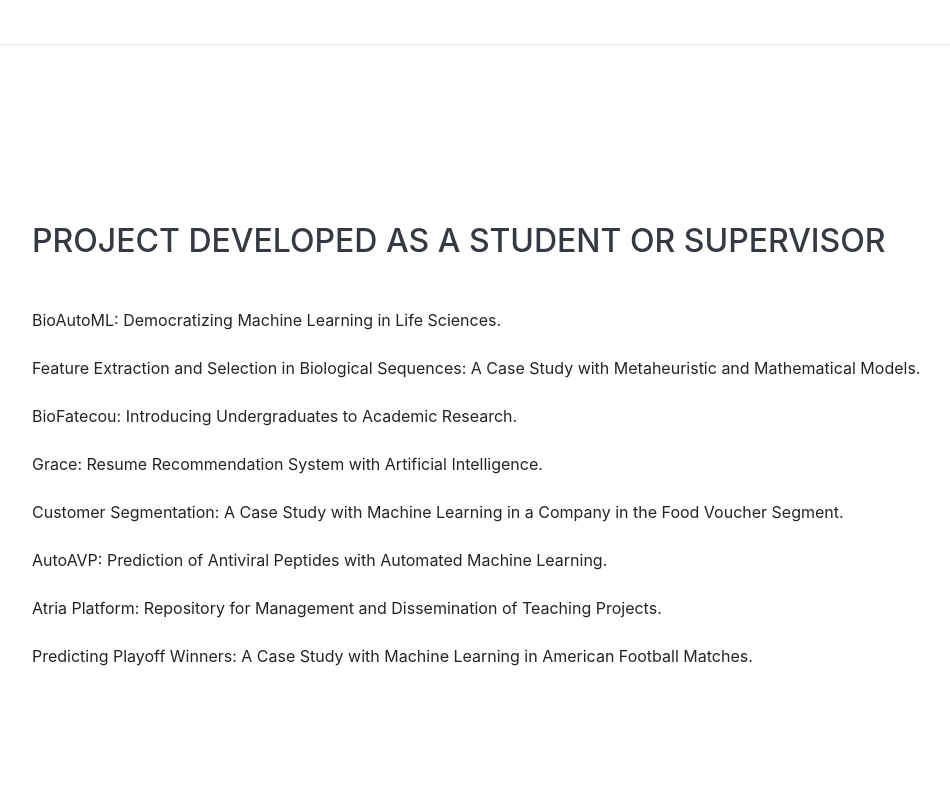
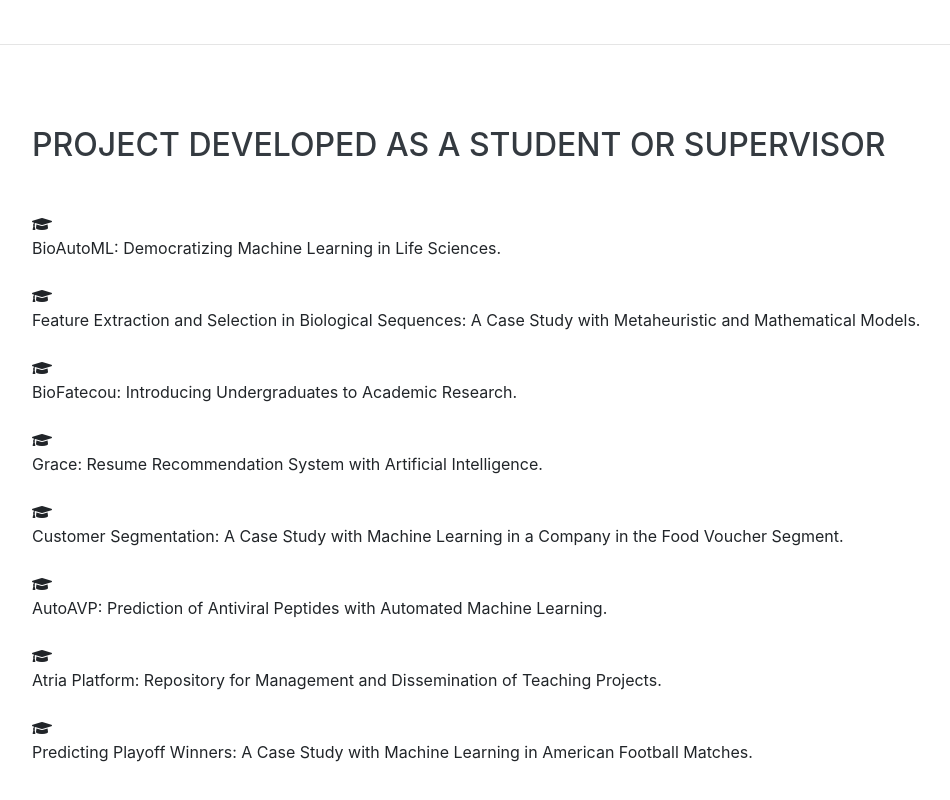
Before and after one commit to Bonidia/website, a website with bundled scripts: page index.html in a window 1280 px wide. Shown: the part 7706-8506 px from the top of the page, without its empty margins (288-1238 px from the left). Built offline with nearby package versions, Linux system fonts and the light colour scheme; a web font is replaced by a local one.

Commit message:
Update index.html

```diff
--- a/index.html
+++ b/index.html
@@ -551,35 +551,42 @@
       <div class="w-100">
         <h2 class="mb-5">Project Developed as a Student or Supervisor</h2>
 
-        <i class="fa-li fa fa-book text-warning"></i>
+        <i class="fa fa-graduation-cap" aria-hidden="true"></i>
         <p class="mb-0">BioAutoML: Democratizing Machine Learning in Life Sciences.</p>
 
         </br>
 
+        <i class="fa fa-graduation-cap" aria-hidden="true"></i>
         <p class="mb-0">Feature Extraction and Selection in Biological Sequences: A Case Study with Metaheuristic and Mathematical Models.</p>
 
         </br>
 
+        <i class="fa fa-graduation-cap" aria-hidden="true"></i>
         <p class="mb-0">BioFatecou: Introducing Undergraduates to Academic Research.</p>
 
         </br>
 
+        <i class="fa fa-graduation-cap" aria-hidden="true"></i>
         <p class="mb-0">Grace: Resume Recommendation System with Artificial Intelligence.</p>
 
         </br>
 
+        <i class="fa fa-graduation-cap" aria-hidden="true"></i>
         <p class="mb-0">Customer Segmentation: A Case Study with Machine Learning in a Company in the Food Voucher Segment.</p>
 
         </br>
 
+        <i class="fa fa-graduation-cap" aria-hidden="true"></i>
         <p class="mb-0">AutoAVP: Prediction of Antiviral Peptides with Automated Machine Learning.</p>
 
         </br>
 
+        <i class="fa fa-graduation-cap" aria-hidden="true"></i>
         <p class="mb-0">Atria Platform: Repository for Management and Dissemination of Teaching Projects.</p>
 
         </br>
 
+        <i class="fa fa-graduation-cap" aria-hidden="true"></i>
         <p class="mb-0">Predicting Playoff Winners: A Case Study with Machine Learning in American Football Matches.</p>
 
     </section>
```
